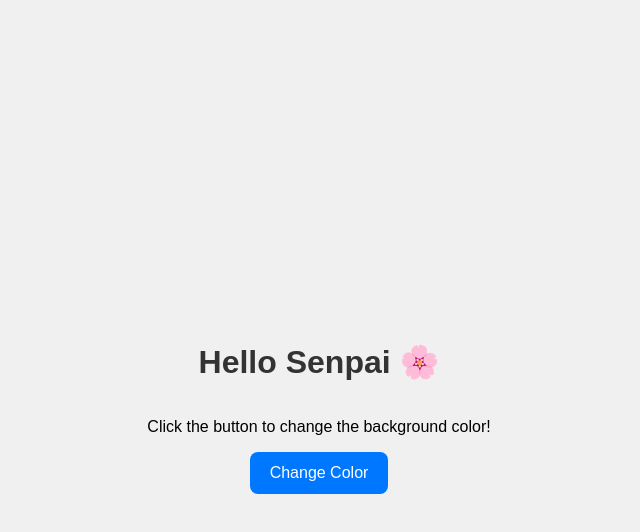
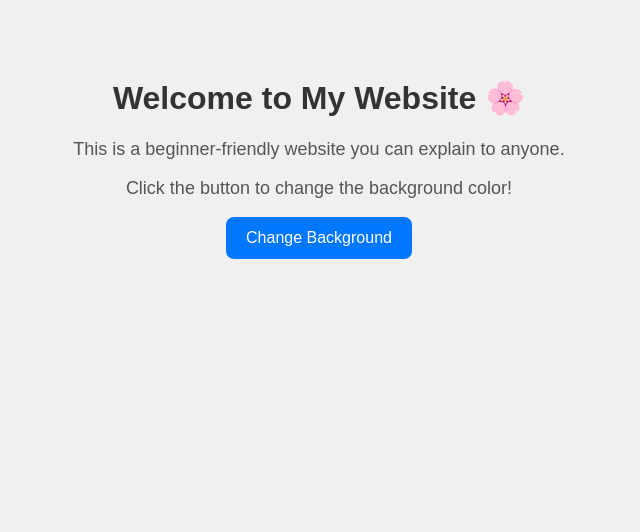
Before and after one commit to Kueenntt/Kueenntt.github.io, a plain HTML site: page index.html in a window 1280 px wide. Shown: the whole page, without its empty margins (321-961 px from the left). Drawn offline with Linux system fonts and the light colour scheme.

Commit message:
index.html

```diff
--- a/index.html
+++ b/index.html
@@ -2,46 +2,61 @@
 <html lang="en">
 <head>
   <meta charset="UTF-8">
-  <title>Test Website</title>
+  <title>Beginner Friendly Website</title>
+
+  <!-- CSS (for styling) -->
   <style>
     body {
-      font-family: Arial, sans-serif;
-      text-align: center;
-      background: #f0f0f0;
-      transition: background 0.5s;
-      height: 100vh;
-      display: flex;
-      flex-direction: column;
-      justify-content: center;
-      align-items: center;
+      font-family: Arial, sans-serif; /* Sets the text font */
+      text-align: center;             /* Puts everything in the center */
+      background-color: #f0f0f0;      /* Light gray background */
+      transition: background 0.5s;    /* Smooth background color change */
+      padding: 50px;
     }
+
     h1 {
-      color: #333;
+      color: #333; /* Dark gray heading */
     }
+
+    p {
+      color: #555; /* Slightly lighter text color */
+      font-size: 18px;
+    }
+
     button {
       padding: 12px 20px;
       border: none;
       border-radius: 8px;
-      background: #0077ff;
+      background: #0077ff; /* Blue button */
       color: white;
       font-size: 16px;
       cursor: pointer;
-      transition: background 0.3s;
     }
+
     button:hover {
-      background: #0057b8;
+      background: #0057b8; /* Darker blue when mouse hovers */
     }
   </style>
 </head>
 <body>
-  <h1>Hello Senpai 🌸</h1>
+  <!-- Website Content -->
+  <h1>Welcome to My Website 🌸</h1>
+  <p>This is a beginner-friendly website you can explain to anyone.</p>
   <p>Click the button to change the background color!</p>
-  <button onclick="changeColor()">Change Color</button>
 
+  <button onclick="changeColor()">Change Background</button>
+
+  <!-- JavaScript (for interactivity) -->
   <script>
     function changeColor() {
+      // A list of nice colors
       const colors = ["#ffadad", "#ffd6a5", "#fdffb6", "#caffbf", "#9bf6ff", "#a0c4ff", "#bdb2ff", "#ffc6ff"];
-      document.body.style.background = colors[Math.floor(Math.random() * colors.length)];
+
+      // Pick a random color from the list
+      const randomColor = colors[Math.floor(Math.random() * colors.length)];
+
+      // Change the background to that color
+      document.body.style.backgroundColor = randomColor;
     }
   </script>
 </body>
```
